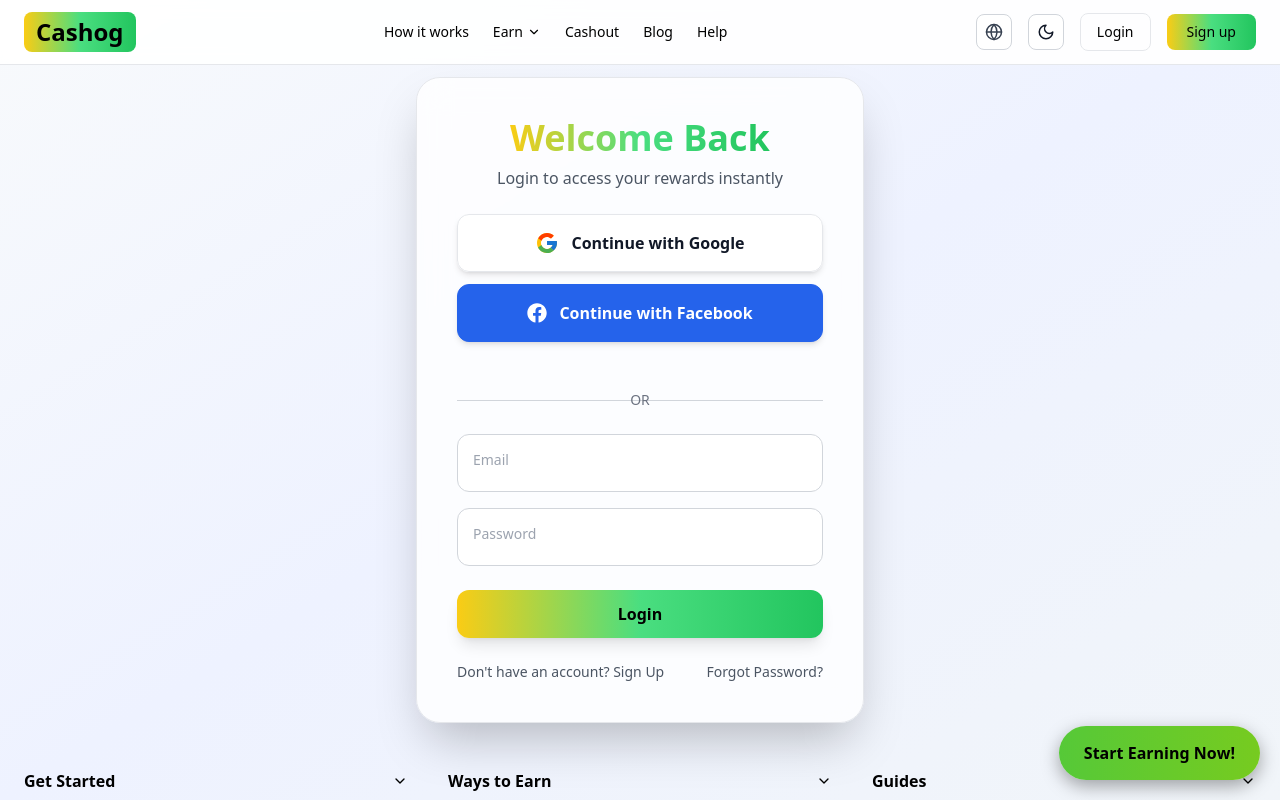
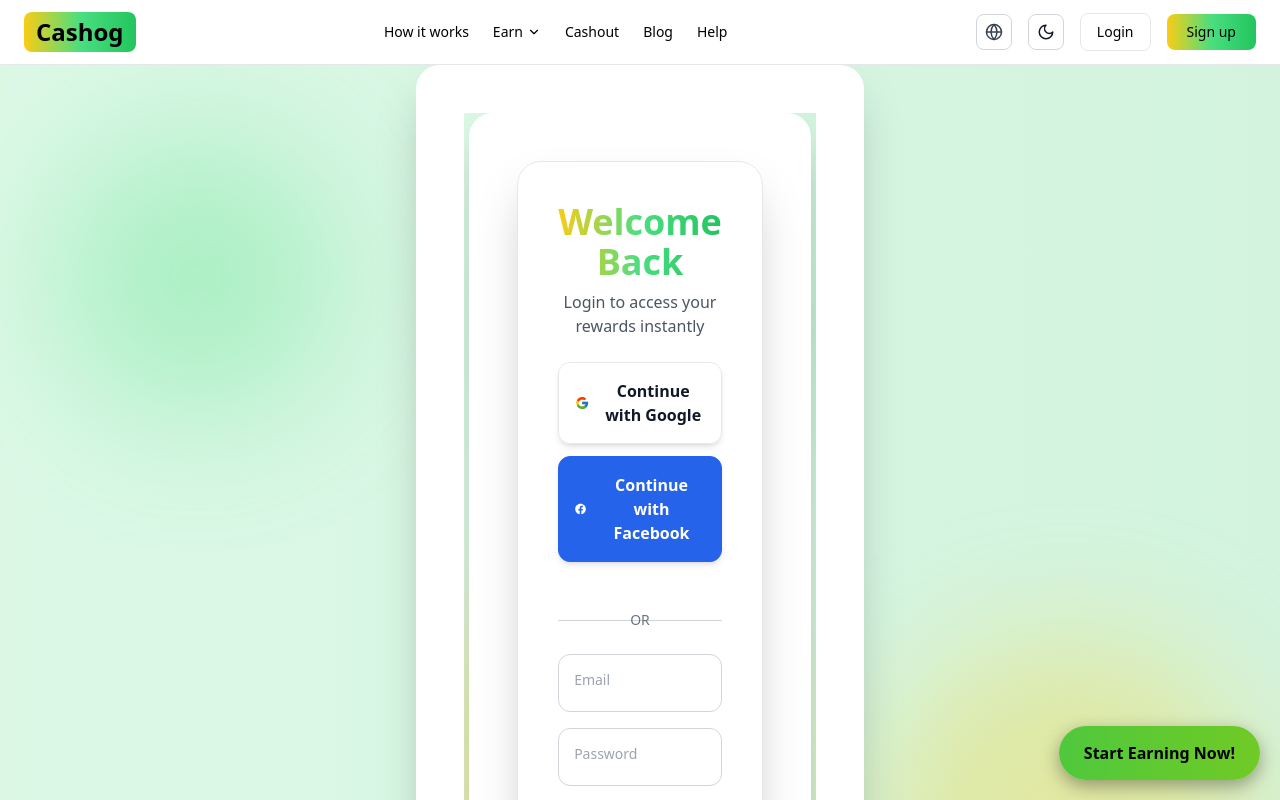
Before and after one commit to tool63/cashin, a Next.js app: page /login in a window 1280 px wide. Shown: the top 800 px of the page. Built offline with nearby package versions, Linux system fonts and the light colour scheme.

Commit message:
Update layout.tsx

```diff
--- a/app/(auth)/layout.tsx
+++ b/app/(auth)/layout.tsx
@@ -1,26 +1,46 @@
 "use client";
 
-import React from "react";
+import React, { ReactNode } from "react";
+import { ThemeProvider } from "next-themes";
+import { motion } from "framer-motion";
+import SeoEngine from "@/components/seo/SeoEngine";
+
+interface AuthLayoutProps {
+  children: ReactNode;
+  title?: string;
+  description?: string;
+}
 
 export default function AuthLayout({
   children,
-}: {
-  children: React.ReactNode;
-}) {
+  title = "Cashog - Earn Real Rewards",
+  description = "Complete offers, play games, answer surveys and cash out instantly on Cashog.",
+}: AuthLayoutProps) {
   return (
-    <div className="fixed inset-0 w-screen h-screen overflow-hidden">
+    <ThemeProvider attribute="class" defaultTheme="system">
+      <SeoEngine title={title} description={description} />
 
-      {/* Background Layer */}
-      <div className="absolute inset-0 bg-gradient-to-br
-        from-[#f8fafc] via-[#eef2ff] to-[#f1f5f9]
-        dark:from-[#050816] dark:via-[#070A14] dark:to-[#0B0E1A]"
-      />
+      <div className="min-h-screen w-full flex justify-center items-center relative overflow-hidden">
 
-      {/* Centered Content */}
-      <div className="relative z-10 w-full h-full flex items-center justify-center px-4">
-        {children}
+        {/* ============================
+            Animated Background
+        ============================ */}
+        <div className="absolute inset-0 animate-gradient bg-gradient-to-r from-yellow-400 via-green-400 to-green-500 opacity-20 dark:opacity-10"></div>
+        <div className="absolute w-72 h-72 bg-green-400/30 rounded-full blur-3xl animate-float top-20 left-10"></div>
+        <div className="absolute w-96 h-96 bg-yellow-400/30 rounded-full blur-3xl animate-float animation-delay-2000 bottom-10 right-10"></div>
+
+        {/* ============================
+            Modal Container
+        ============================ */}
+        <motion.div
+          initial={{ opacity: 0, y: 50 }}
+          animate={{ opacity: 1, y: 0 }}
+          transition={{ duration: 0.6 }}
+          className="relative z-10 w-full max-w-md mx-4 bg-white dark:bg-[#0B0E1A] rounded-3xl shadow-2xl p-8 sm:p-12"
+        >
+          {children}
+        </motion.div>
       </div>
-
-    </div>
+    </ThemeProvider>
   );
 }
```
